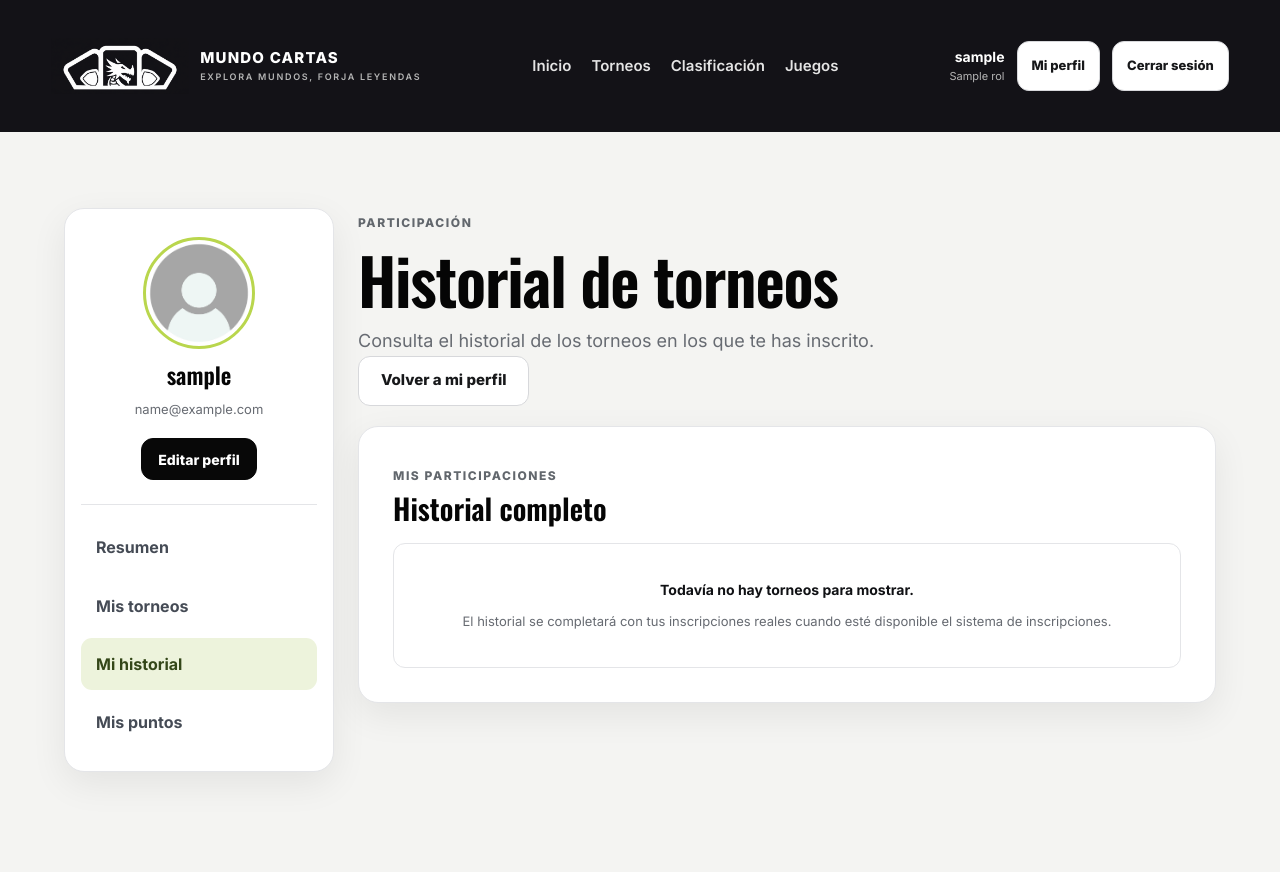
After one commit to joaquin-at/mundo_cartas, a Django app: page /mi-perfil/historial/ in a window 1280 px wide. The commit adds this page. Run offline with Django 5.2, Linux system fonts and the light colour scheme; a user stored in the database is signed in; tables that the repository leaves empty hold one stand-in row (values such as "Sample post").

Commit message:
feat: agrega historial de torneos del jugador

```diff
--- a/gestion/static/gestion/recursos/css/perfil-jugador.css
+++ b/gestion/static/gestion/recursos/css/perfil-jugador.css
@@ -485,3 +485,12 @@
         height: 90px;
     }
 }
+.player-page .torneos-acciones {
+    display: flex;
+    justify-content: center;
+    margin-top: 24px;
+}
+
+.player-page .torneos-acciones .button {
+    text-align: center;
+}
--- /dev/null
+++ b/gestion/templates/gestion/historial_torneos.html
@@ -0,0 +1,124 @@
+
+{% load static %}
+<!doctype html>
+<html lang="es">
+
+<head>
+    <meta charset="utf-8">
+    <meta name="viewport" content="width=device-width, initial-scale=1">
+
+    <title>Mundo Cartas | Historial de torneos</title>
+
+    {% include "gestion/componentes/fuentes.html" %}
+
+    <link rel="stylesheet" href="{% static 'gestion/recursos/css/main.css' %}">
+    <link rel="stylesheet" href="{% static 'gestion/recursos/css/perfil-jugador.css' %}">
+    <link rel="stylesheet" href="{% static 'gestion/recursos/css/navbar.css' %}?v=20261116-4">
+</head>
+
+<body class="player-page">
+
+    {% include "gestion/componentes/navbar.html" %}
+
+    <main class="wrap page-main">
+
+        <div class="profile-layout">
+
+            <aside class="panel perfil-lateral">
+
+                <div class="perfil-lateral-usuario">
+
+                    <img
+                        class="perfil-avatar"
+                        src="{% static 'gestion/recursos/assets/mi-avatar.png' %}"
+                        alt="Avatar del jugador">
+
+                    <h2>{{ user.username }}</h2>
+
+                    <p>{{ user.email|default:"Sin registrar" }}</p>
+
+                    <a class="button button-primary button-small"
+                       href="{% url 'mi_perfil' %}?editar=1#editar-perfil">
+                        Editar perfil
+                    </a>
+
+                </div>
+
+                <nav class="perfil-lateral-menu"
+                     aria-label="Secciones del perfil">
+
+                    <a href="{% url 'mi_perfil' %}#mis-datos">
+                        Resumen
+                    </a>
+
+                    <a href="{% url 'mi_perfil' %}#mis-torneos">
+                        Mis torneos
+                    </a>
+
+                    <a class="selected"
+                       href="{% url 'historial_torneos' %}"
+                       aria-current="page">
+                        Mi historial
+                    </a>
+
+                    <a href="{% url 'mi_perfil' %}#mis-puntos">
+                        Mis puntos
+                    </a>
+
+                </nav>
+
+            </aside>
+
+            <div class="profile-sections">
+
+                <section class="page-intro">
+
+                    <span class="eyebrow">Participación</span>
+
+                    <h1>Historial de torneos</h1>
+
+                    <p>
+                        Consulta el historial de los torneos
+                        en los que te has inscrito.
+                    </p>
+
+                    <a class="button button-secondary"
+                       href="{% url 'mi_perfil' %}#mis-torneos">
+                        Volver a mi perfil
+                    </a>
+
+                </section>
+
+                <section class="panel panel-pad">
+
+                    <div class="perfil-titulo">
+                        <div>
+                            <span class="eyebrow">Mis participaciones</span>
+                            <h2>Historial completo</h2>
+                        </div>
+                    </div>
+
+                    <div class="torneos-vacio">
+
+                        <strong>
+                            Todavía no hay torneos para mostrar.
+                        </strong>
+
+                        <span>
+                            El historial se completará con tus
+                            inscripciones reales cuando esté
+                            disponible el sistema de inscripciones.
+                        </span>
+
+                    </div>
+
+                </section>
+
+            </div>
+
+        </div>
+
+    </main>
+
+</body>
+</html>
--- a/gestion/urls.py
+++ b/gestion/urls.py
@@ -7,6 +7,7 @@ urlpatterns = [
     path("", views.inicioView, name="inicio"),
     path("gestion/panel/", views.panel_administrador, name="panel_administrador"),
     path("mi-perfil/", views.mi_perfil, name="mi_perfil"),
+    path("mi-perfil/historial/", views.historial_torneos, name="historial_torneos"),
     path("clasificacion/", views.clasificacion, name="clasificacion"),
     path("juegos/", views.listar_juegos, name="listar_juegos"),
     path("juegos/<int:pk>/", views.detalle_juego, name="detalle_juego"),
--- a/gestion/views.py
+++ b/gestion/views.py
@@ -69,3 +69,7 @@ def detalle_juego(request, pk):
     return render(request, "gestion/detalle_juego.html", {
         "tarjeta": _presentacion_juego(juego), "juego": juego, "torneos": torneos,
     })
+
+@login_required
+def historial_torneos(request):
+    return render(request, "gestion/historial_torneos.html")
```
Also changed, not shown: gestion/templates/gestion/mi_perfil.html (+6 -1 lines).
